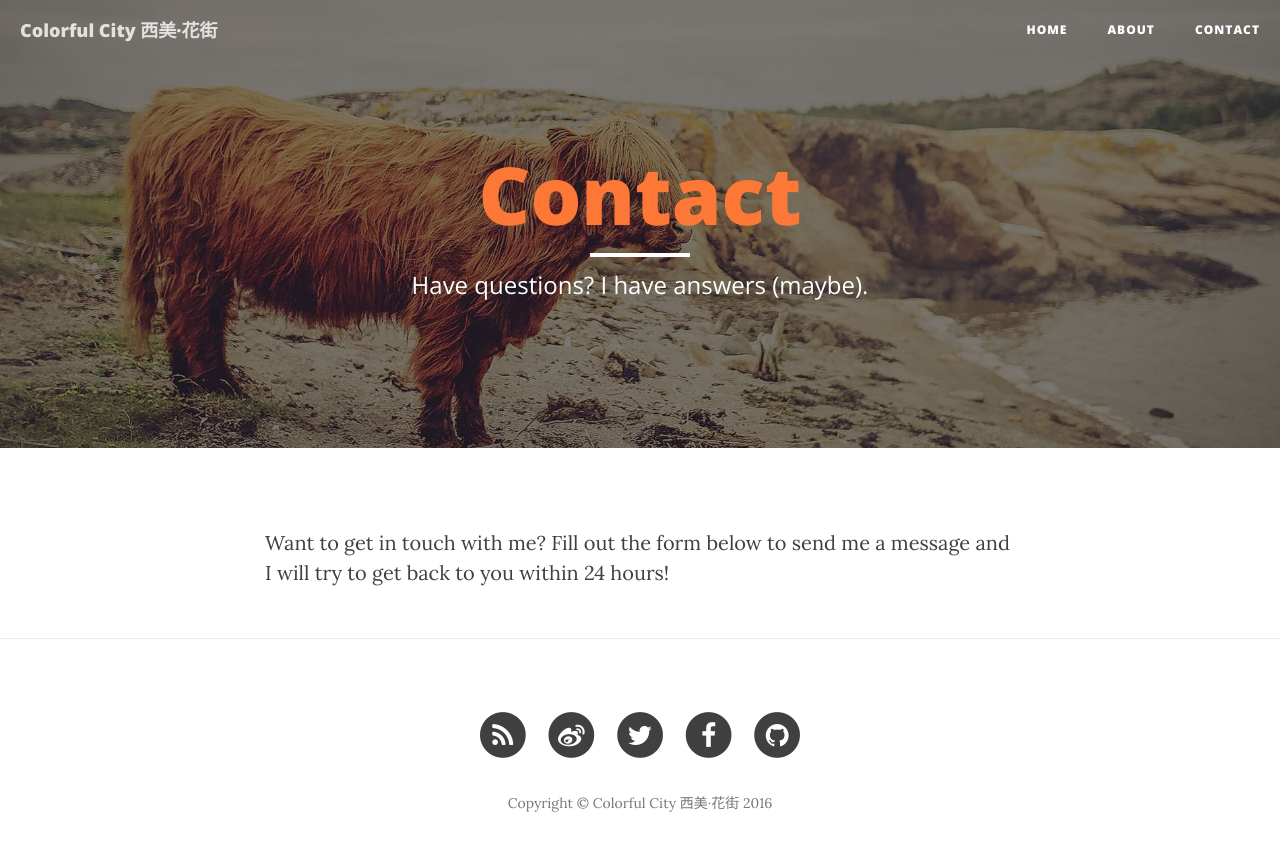
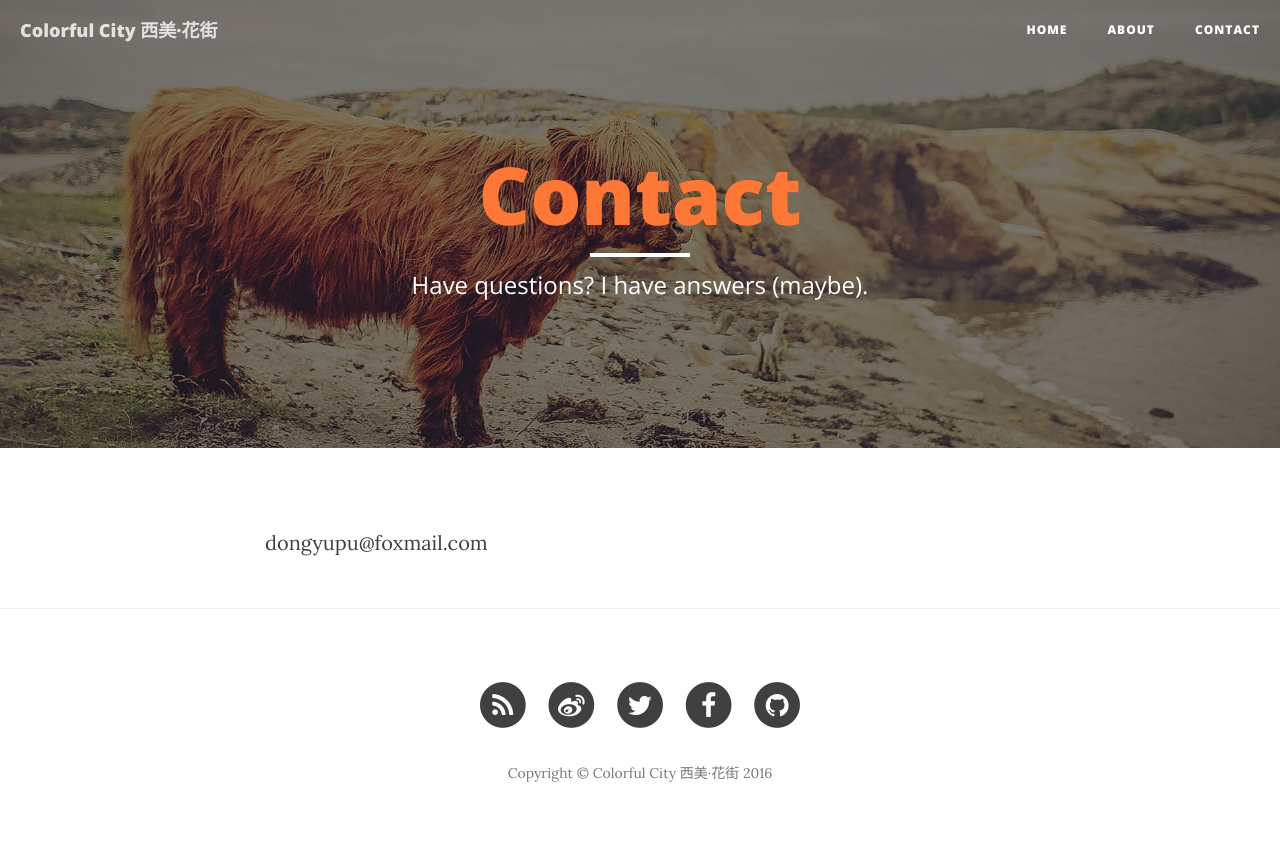
Before and after one commit to dongyupu/colorfulcity, a Jekyll site: the page built from contact.html, in a window 1280 px wide. Shown: the top 851 px of the page. Built offline with Jekyll 4.4.1, drawn with Linux system fonts in a browser that asks for light colours; nearby versions of some CDN libraries; comment, search, counter and statistics services are not loaded.

Commit message:
Update contact.html

```diff
--- a/contact.html
+++ b/contact.html
@@ -5,7 +5,7 @@
 header-img: "img/contact-bg.jpg"
 ---
 
-<p>Want to get in touch with me? Fill out the form below to send me a message and I will try to get back to you within 24 hours!</p>
+<p>dongyupu@foxmail.com</p>
 <!-- Contact Form - Enter your email address on line 19 of the mail/contact_me.php file to make this form work. -->
 <!-- WARNING: Some web hosts do not allow emails to be sent through forms to common mail hosts like Gmail or Yahoo. It's recommended that you use a private domain email address! -->
 <!-- NOTE: To use the contact form, your site must be on a live web host with PHP! The form will not work locally! -->
```
